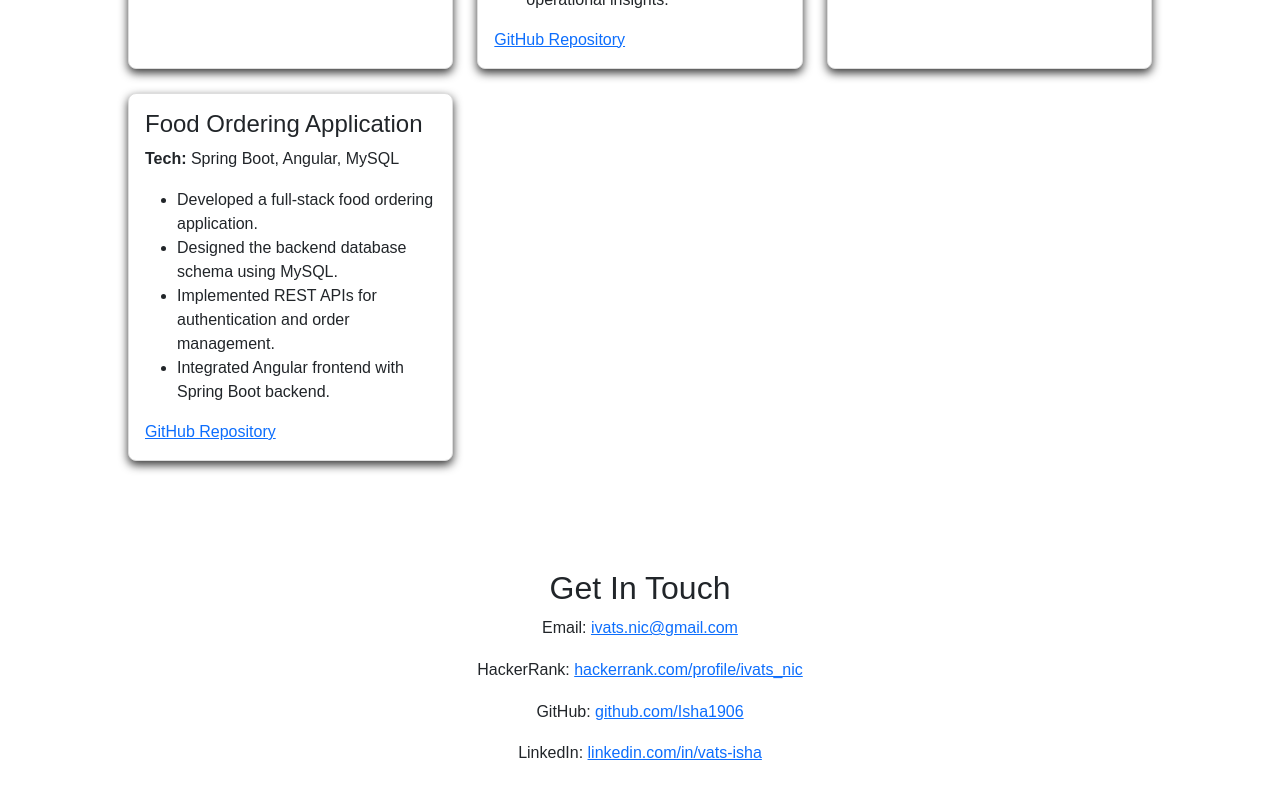
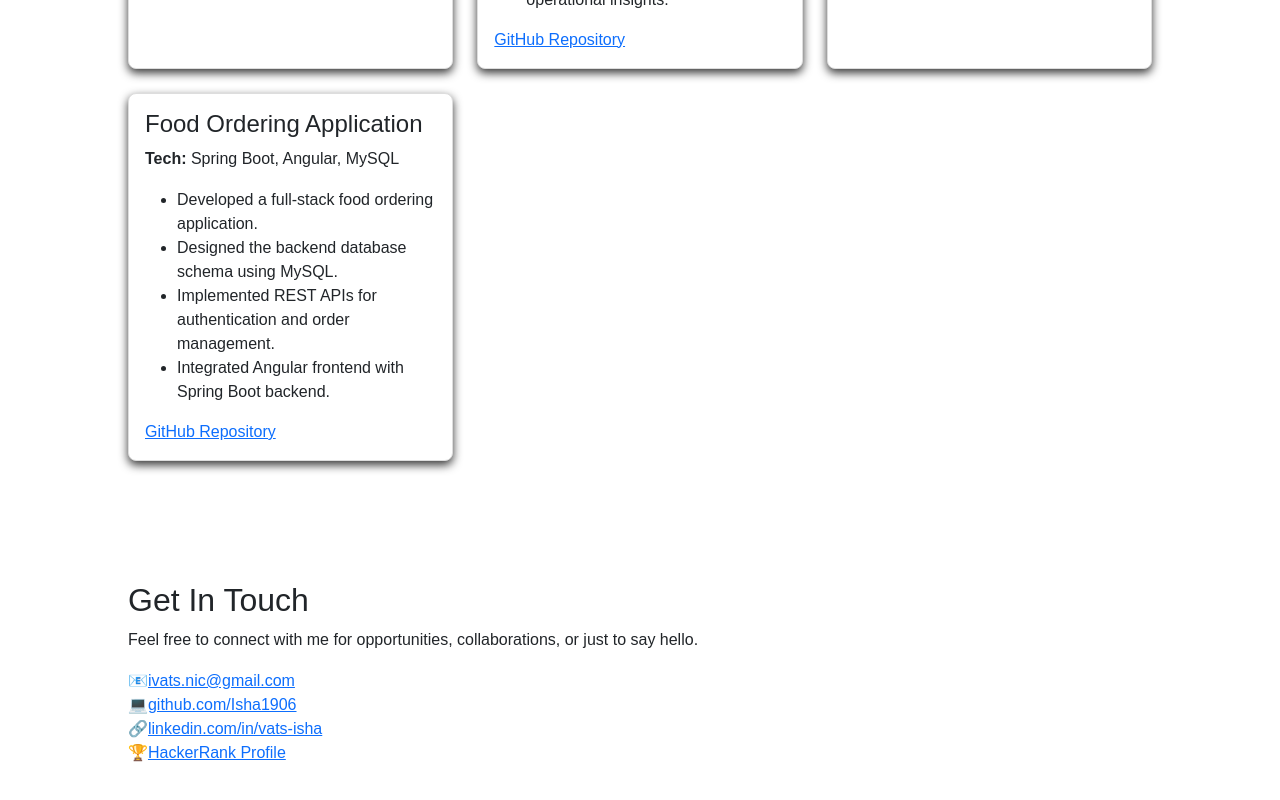
Before and after one commit to Isha1906/isha-vats-portfolio, a React (Vite) app: page / in a window 1280 px wide. Shown: the part 1942-2742 px from the top of the page. Built offline with nearby package versions, Linux system fonts and the light colour scheme.

Commit message:
Refactoring portfolio

```diff
--- a/index.html
+++ b/index.html
@@ -4,7 +4,7 @@
     <meta charset="UTF-8" />
     <link rel="icon" type="image/svg+xml" href="/vite.svg" />
     <meta name="viewport" content="width=device-width, initial-scale=1.0" />
-    <title>Isha Vats | Full Stack Developer</title>
+    <title>Isha Vats | Data Analyst</title>
     <meta name="description" content="Isha Vats – MCA graduate, Full Stack Developer skilled in React, Java, PHP, MySQL. Built real-world projects including Food App, PG Life, Hospital Website." />
     <meta name="keywords" content="Isha Vats, Full Stack Developer, React Developer, Java Developer, MCA Student, Portfolio" />
     <meta name="author" content="Isha Vats" />
--- a/src/component/Contact.jsx
+++ b/src/component/Contact.jsx
@@ -1,37 +1,56 @@
-import { useState } from "react";
 const Contact = () => {
-  const [submitted, setSubmitted]=useState(false);
   return (
-    <section id="contact" className="container py-5">
-      <h2 className="text-center">Get In Touch</h2>
-      <div className="contact-card row mb-5 text-center">
-      <p>Email:{" "}
+    <section id="contact" className="contact-section">
+      <h2>Get In Touch</h2>
+
+      <p className="contact-subtitle">
+        Feel free to connect with me for opportunities, collaborations, or just
+        to say hello.
+      </p>
+
+      <div className="contact-card">
+
+        <div className="contact-item">
+          <span>📧</span>
           <a href="mailto:ivats.nic@gmail.com">
             ivats.nic@gmail.com
           </a>
-      </p>
+        </div>
 
-      <p>HackerRank:{" "}
-      <a href="https://www.hackerrank.com/profile/ivats_nic" target="_blank">
-      hackerrank.com/profile/ivats_nic
+        <div className="contact-item">
+          <span>💻</span>
+          <a
+            href="https://github.com/Isha1906"
+            target="_blank"
+            rel="noreferrer"
+          >
+            github.com/Isha1906
           </a>
-      </p>
+        </div>
 
-      <p>GitHub:{" "}
-      <a href="https://www.github.com/Isha1906">github.com/Isha1906
-      </a>
-      </p>
-      <p>LinkedIn:{" "}
+        <div className="contact-item">
+          <span>🔗</span>
           <a
             href="https://linkedin.com/in/vats-isha"
             target="_blank"
+            rel="noreferrer"
           >
             linkedin.com/in/vats-isha
           </a>
-      </p>
         </div>
 
+        <div className="contact-item">
+          <span>🏆</span>
+          <a
+            href="https://www.hackerrank.com/profile/ivats_nic"
+            target="_blank"
+            rel="noreferrer"
+          >
+            HackerRank Profile
+          </a>
+        </div>
 
+      </div>
     </section>
   );
 };
--- a/src/component/Skills.jsx
+++ b/src/component/Skills.jsx
@@ -11,7 +11,7 @@ const Skills = () => {
       </div>
       <div className="skill-box">
       <p><b>Database:</b>
-      MySQL, Database Design </p>
+      MySQL, Relational Database Design, ER Diagrams  </p>
       </div>
       <div className="skill-box">
       <p><b>Programming:</b>
--- a/src/style/Skill.css
+++ b/src/style/Skill.css
@@ -7,7 +7,7 @@
 
 .skill-box {
   background: white;
-  box-shadow: 0 4px 10px rgba(0, 0, 0, 0.788);
+  box-shadow: 0 4px 10px rgb(14, 14, 13);
   padding: 1.2rem;
   border-radius: 8px;
 }
--- /dev/null
+++ b/src/style/contact.css
@@ -0,0 +1,55 @@
+#contact {
+    padding: 80px 20px;
+    text-align: center;
+    background: #f8f9fc;
+}
+
+#contact h2 {
+    font-size: 2.5rem;
+    margin-bottom: 10px;
+    color: #222;
+}
+
+.contact-subtitle {
+    color: #666;
+    margin-bottom: 40px;
+    font-size: 1.05rem;
+}
+
+.contact-card {
+    max-width: 700px;
+    margin: auto;
+    background: white;
+    padding: 35px;
+    border-radius: 16px;
+    box-shadow: 0 10px 30px rgba(0,0,0,.08);
+}
+
+.contact-item {
+    display: flex;
+    align-items: center;
+    gap: 15px;
+    padding: 16px 10px;
+    border-bottom: 1px solid #ececec;
+}
+
+.contact-item:last-child {
+    border-bottom: none;
+}
+
+.contact-item span {
+    font-size: 1.4rem;
+    width: 35px;
+}
+
+.contact-item a {
+    color: #2563eb;
+    text-decoration: none;
+    font-size: 1rem;
+    transition: .3s;
+}
+
+.contact-item a:hover {
+    color: #1d4ed8;
+    text-decoration: underline;
+}
```
Lines whose indentation alone changed are shown as unchanged.
